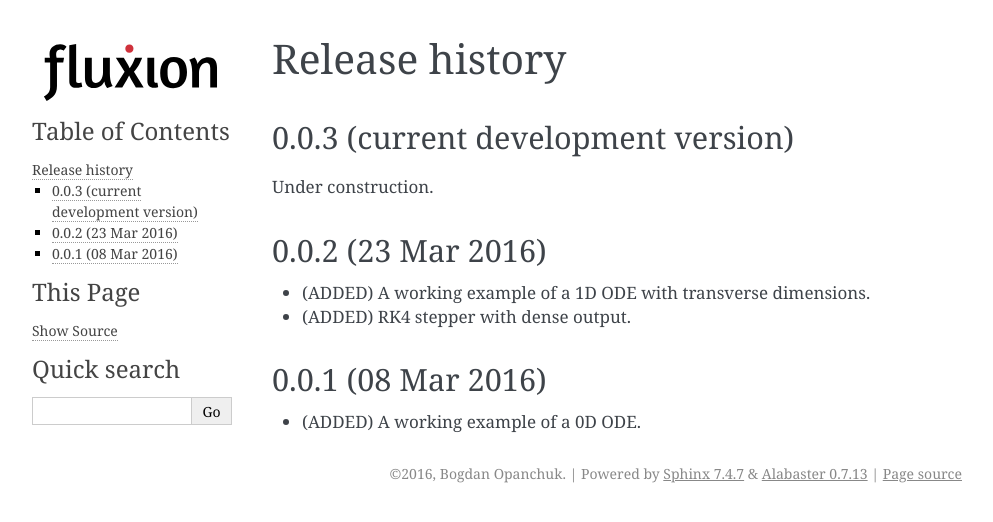
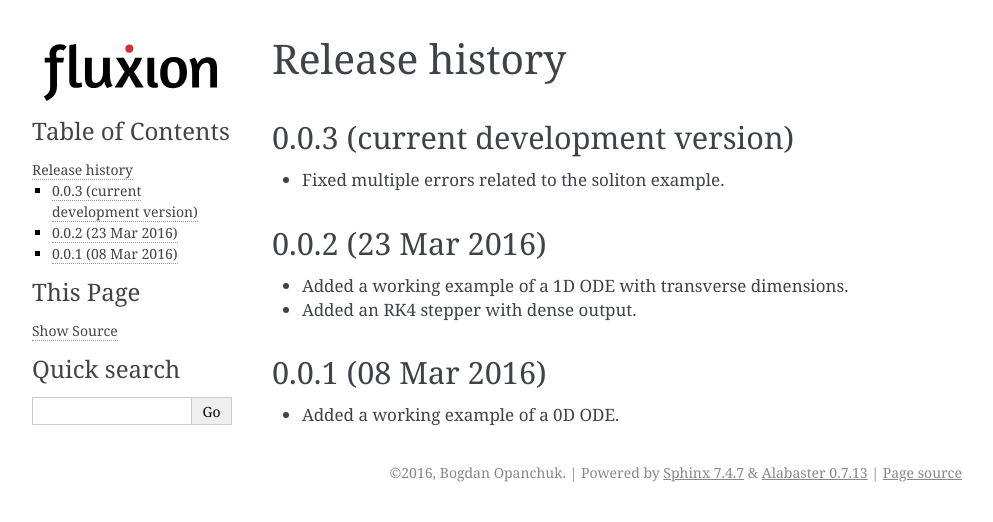
Before and after one commit to adeavins/fluxion, a Sphinx documentation site: the page built from doc/source/history.rst, in a window 1280 px wide. Shown: the top 522 px of the page, without its empty margins (148-1141 px from the left). Built offline with Sphinx 7.4.7, drawn with Linux system fonts in a browser that asks for light colours.

Commit message:
doc/history: update

```diff
--- a/doc/source/history.rst
+++ b/doc/source/history.rst
@@ -6,17 +6,17 @@ Release history
 0.0.3 (current development version)
 ===================================
 
-Under construction.
+* Fixed multiple errors related to the soliton example.
 
 
 0.0.2 (23 Mar 2016)
 ===================
 
-* (ADDED) A working example of a 1D ODE with transverse dimensions.
-* (ADDED) RK4 stepper with dense output.
+* Added a working example of a 1D ODE with transverse dimensions.
+* Added an RK4 stepper with dense output.
 
 
 0.0.1 (08 Mar 2016)
 ===================
 
-* (ADDED) A working example of a 0D ODE.
+* Added a working example of a 0D ODE.
```
